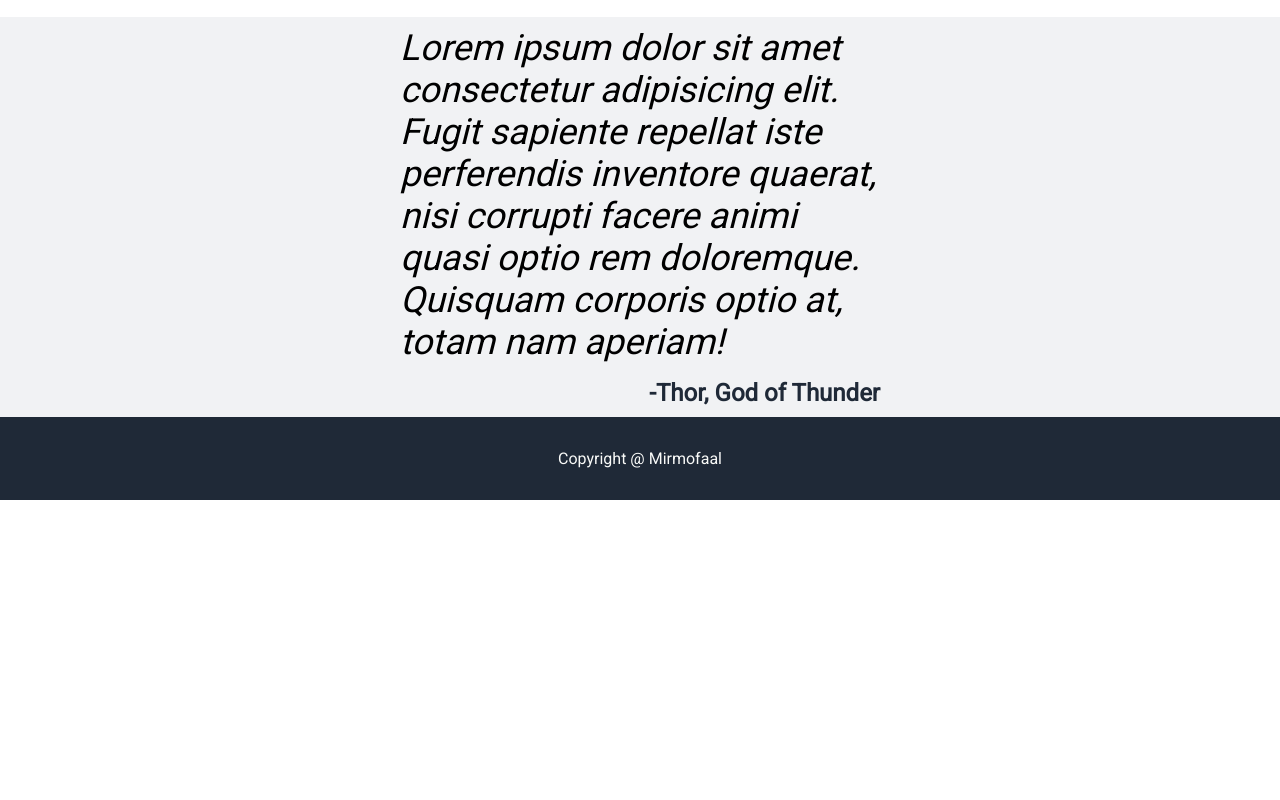
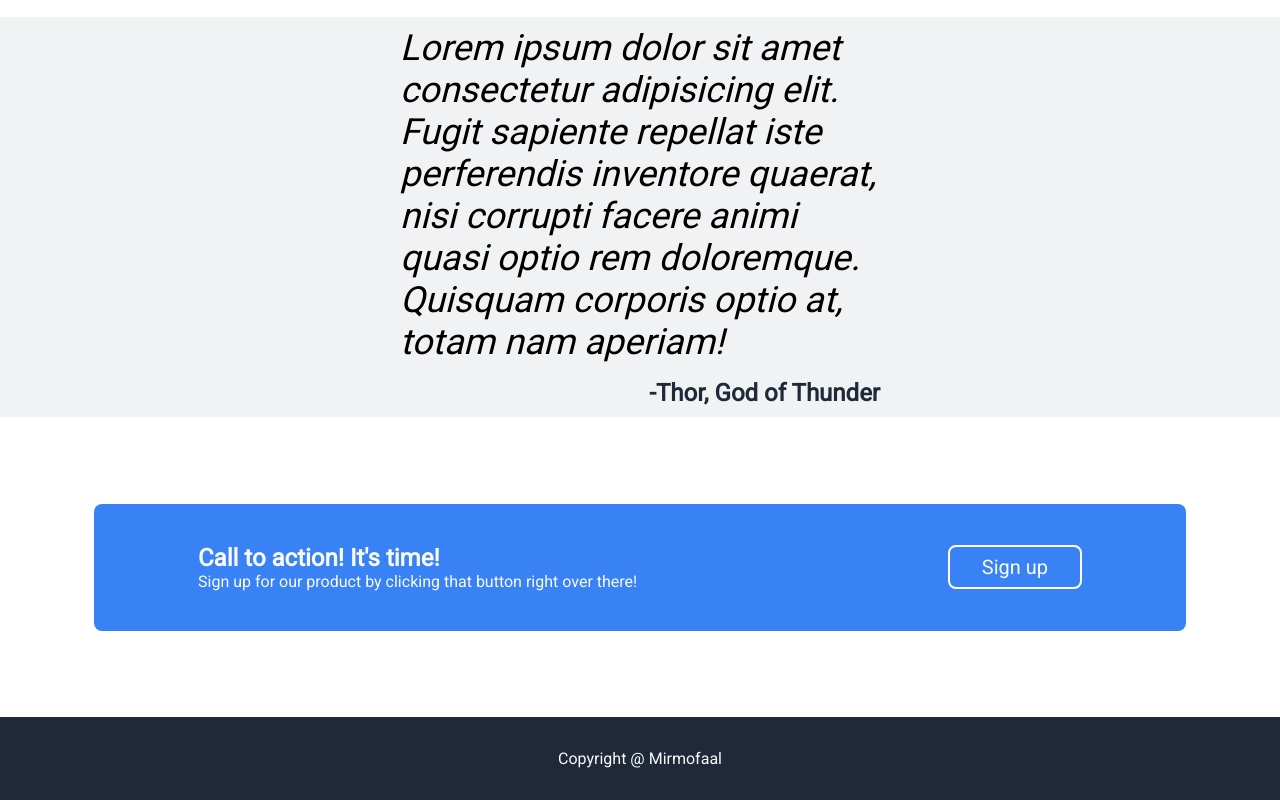
Before and after one commit to Overfed4372/landing-page-practice, a plain HTML site: page index.html in a window 1280 px wide. Shown: the part 907-1707 px from the top of the page. Before the commit the page ends 1407 px from the top, so only its background shows below. Drawn offline with Linux system fonts and the light colour scheme.

Commit message:
Add fourth row

```diff
--- a/index.html
+++ b/index.html
@@ -62,6 +62,21 @@
                 -Thor, God of Thunder
             </div>
         </div>
+        <div class="content-fourth-row">
+            <div class="container">
+                <div class="content">
+                    <div class="title">
+                        Call to action! It's time!
+                    </div>
+                    <div class="text">
+                        Sign up for our product by clicking that button right over there!
+                    </div>
+                </div>
+                <div class="sign-up-button">
+                    <button>Sign up</button>
+                </div>
+            </div>
+        </div>
 
         <!-- Add above the footer element -->
         <div class="footer">
--- a/style.css
+++ b/style.css
@@ -215,6 +215,48 @@ div {
     font-size: 24px;
 }
 
+/* Fourth row */
+.content-fourth-row {
+    height: 300px;
+    display: flex;
+    justify-content: center;
+    align-items: center;
+}
+.content-fourth-row .container {
+    background-color: #3882f6;
+    color: #F9FAF8;
+    padding: 32px 96px;
+    border-radius: 8px;
+    display: flex;
+    align-items: center;
+    justify-content: space-between;
+    width: 900px;
+}
+
+.content-fourth-row .container .content{
+    padding: 8px;
+}
+
+.content-fourth-row .container .content .title {
+    font-weight: 800;
+}
+
+.content-fourth-row .container .content .text {
+    font-size: 16px;
+}
+
+.content-fourth-row .container .sign-up-button {
+    padding: 8px;
+}
+
+.content-fourth-row .container .sign-up-button button{
+    font-size: 20px;
+    border: 2px solid white;
+    padding: 8px 32px;
+    border-radius: 8px;
+}
+
+
 /* the footer part */
 .footer {
     background-color: #1F2937;
```
